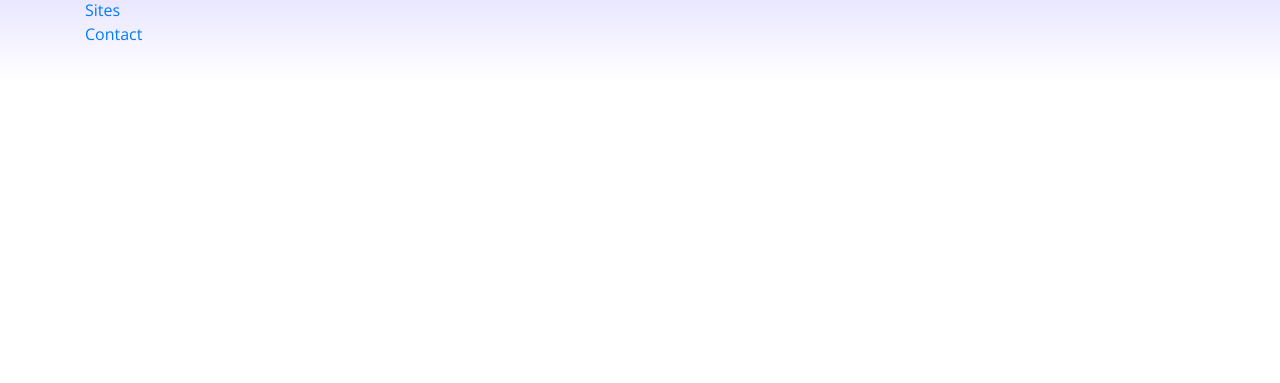
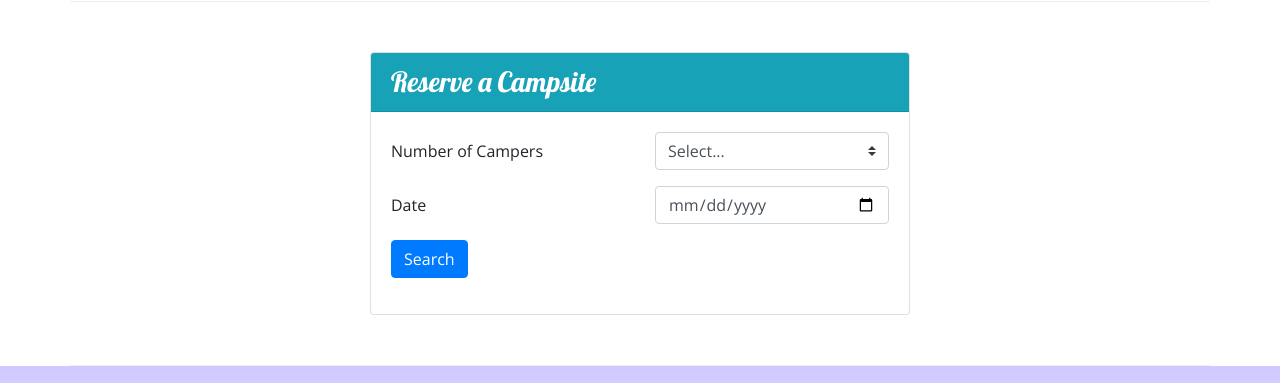
Before and after one commit to evangelinedrink/Project5_nucamp-bootstrap, a website: page index.html in a window 1280 px wide. Shown: the part 1252-1635 px from the top of the page. Before the commit the page ends 1334 px from the top, so only its background shows below. Drawn offline with nearby package versions, Linux system fonts and the light colour scheme.

Commit message:
Created a Reservation Form and Button to Access the Form

```diff
--- a/index.html
+++ b/index.html
@@ -48,6 +48,11 @@
                     <h1>NuCamp</h1>
                     <h2>A better way to camp</h2>
                 </div>
+
+                <div class="col-md-4 col-xl-2 mt-4"> <!--The button comes after the Nucamp text, that way it will be to the right of this text.-->
+                    <a type="button" href="#reserveForm" class="btn btn-info btn-lg text-nowrap">Reserve Campsite</a> <!--the href="#reserveForm" is used when the user clicks on the button it will take them directly to the Reserve a Campsite form at the bottom of the page. The id name for the form is "reserveForm"-->
+                </div>
+
             </div>
         </div>
     </header>
@@ -75,8 +80,15 @@
             </div>
 
             <div class="col">
-                <h3>React Lake Campground</h3>
-                <p class="d-none d-sm-block">Nestled in the foothills of the Chrome Mountains, this campground on the shores of the pristine React Lake is a favorite for fly fishers.</p>
+                <div class="media">
+
+                    <div class="media-body align-self-center">
+                        <h3>React Lake Campground</h3>
+                        <p class="d-none d-sm-block">Nestled in the foothills of the Chrome Mountains, this campground on the shores of the pristine React Lake is a favorite for fly fishers.</p>
+                    </div>
+
+                    <img class="d-flex img-thumbnail ml-3" src="img/react-lake-thumb.jpg" alt="Lake that is surrounded with trees and a mountain in the background."> <!--To place the image to the right of the text (media-body), make sure the image element goes after the text.  To place the image to the left of the text, you can place the image element before media-body. Classes float-right/float-left doesn't work because of Flexbox in Bootstrap.-->
+                </div>
             </div>
         </div>
 
@@ -95,6 +107,54 @@
                 </div>
             </div>
         </div>
+
+        <div class="row row-content align-items-center">
+            <div class="col-sm-6 mx-auto"> <!--mx-auto horizontally centers the column.-->
+
+                <div class="card">
+                        <h3 class="card-header text-white bg-info">Reserve a Campsite</h3>
+                    <div class="card-body">
+
+                        <form id="reserveForm"> <!--Creation of the form.  The id "reserveForm" is synced with the button in the Jumbotron.  When the user clicks on the button, it will take them directly to the form, thanks to the "reserveForm" id.-->
+                            <div class="form-group"> <!--The form-group class is used to help with the display across different browsers and devices.-->
+                                <div class="row">
+                                    <label class="col-sm-6 col-form-label" for="numCampers">Number of Campers</label> <!--The class col-form-label is used for styling across different browsers and devices.-->
+                                    <div class="col">
+                                        <select class="custom-select" name="numCampers" id="numCampers"> <!--The class form-control is used to help with the display across different browsers and devices. Classes form-control is used for <input>, <select> and <textarea>.-->
+                                            <option>Select...</option>
+                                            <option value="1">1</option>
+                                            <option value="2">2</option>
+                                            <option value="3">3</option>
+                                            <option value="4">4</option>
+                                            <option value="5">5</option>
+                                            <option value="6">6</option>
+                                        </select>
+                                    </div>
+                                </div>
+                            </div>
+
+                            <div class="form-group">
+                                <div class="row">
+                                    <label class="col-sm-6 col-form-label" for="date">Date</label>
+                                        <div class="col-sm-6">
+                                            <input class="form-control" type="date" id="date" name="date" placeholder="mm/dd/yyyy"/>
+                                        </div>
+                                </div>
+                            </div>
+
+                            <div class="form-group">
+                                <div class="row">
+                                    <div class="col">
+                                        <button type="submit" class="btn btn-primary">Search</button>
+                                    </div>
+                                </div>
+                            </div>
+                        </form>
+                    </div>
+                </div>
+            </div>
+        </div>
+
     </div>
 
     <footer class="site-footer"> <!--Since we have footer elements in two different places, site-footer helps make this footer the main footer of the webpage.-->
```
